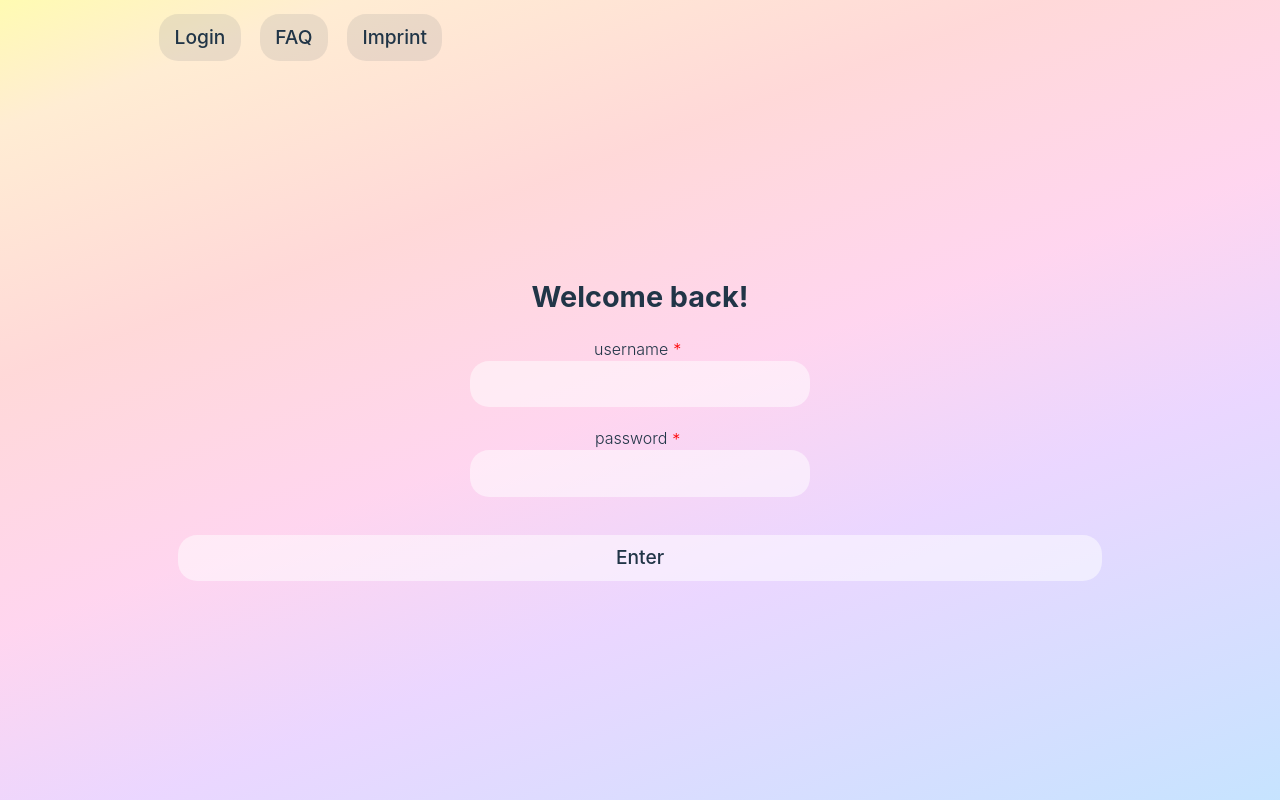
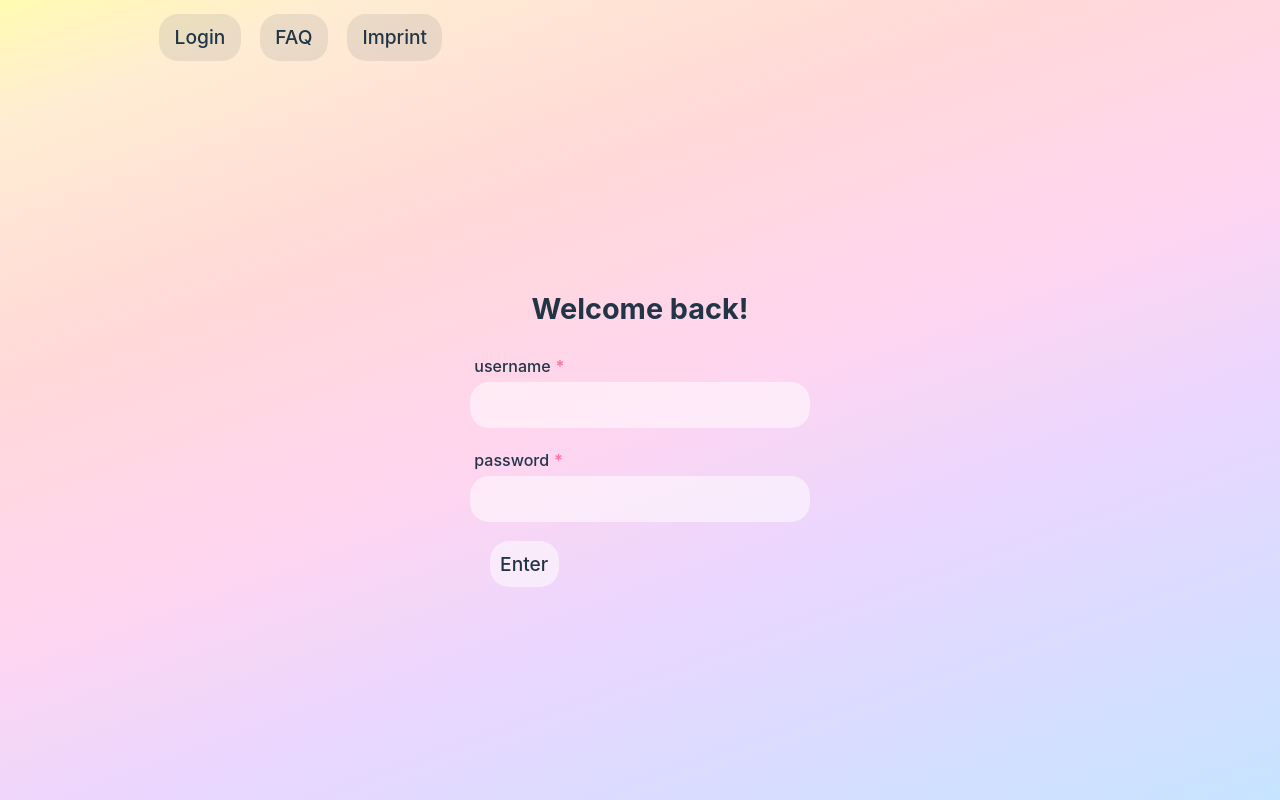
Before and after one commit to extra-jalapenos/apprendio-flashcard-app-frontend, a React (Vite) app: page /login in a window 1280 px wide. Built offline with nearby package versions, Linux system fonts and the light colour scheme.

Commit message:
improve login/register flow

```diff
--- a/src/components/login/Form.jsx
+++ b/src/components/login/Form.jsx
@@ -1,16 +1,14 @@
 import "./style.css"
 
-export default function Form ({ handleSubmit, handleInput }) {
+export default function Form ({ prefill, handleSubmit, handleInput }) {
+  const username = prefill.username || ""
+  const password = prefill.password || ""
   return (
     <form className="form" onChange={handleInput} onSubmit={handleSubmit}>
-      <div>
-        <p className="formfield-label required">username</p>
-        <input className="formfield" name="username" autoComplete="username" />
-      </div>
-      <div>
-        <p className="formfield-label required">password</p>
-        <input className="formfield" name="password" type="password" autoComplete="password" />
-      </div>
+      <p className="formfield-label required">username</p>
+      <input className="formfield" name="username" autoComplete="username" defaultValue={username}/>
+      <p className="formfield-label required">password</p>
+      <input className="formfield" name="password" type="password" autoComplete="password" defaultValue={password} />
       <button value={"Submit"}>Enter</button>
     </form>
   )
--- a/src/components/login/Login.jsx
+++ b/src/components/login/Login.jsx
@@ -7,10 +7,14 @@ import Form from "./Form"
 export default function Login () {
 
   const { setUser } = useContext(userContext)
+  const initUser = {
+    username: "",
+    password: ""
+  }
 
   const navigate = useNavigate()
   const [failedLogin, setFailedLogin] = useState(false)
-  const [loginData, setLoginData] = useState(null)
+  const [loginData, setLoginData] = useState(initUser)
 
   const resetPage = () => {
     setLoginData(null)
@@ -55,13 +59,13 @@ export default function Login () {
   return (
     <div className="center">
       <h2>Welcome back!</h2>
-      <Form name="login" handleInput={handleInput} handleSubmit={handleSubmit} />
+      <Form name="login" prefill={loginData} handleInput={handleInput} handleSubmit={handleSubmit} />
       {loginData !== null && failedLogin === true &&
         (
         <div>
           <h3>Oh hi, {loginData.username}!</h3>
           <p>You seem to have forgotten your login details – or did you want to create an account?</p>
-          <button className="green" onClick={() => navigate("/register")}>Create Account</button>
+          <button className="green" onClick={() => navigate(`/register?username=${loginData.username}`)}>Create Account</button>
           <button className="red" onClick={resetPage}>Re-try login</button>
         </div>
         )
--- a/src/components/login/Register.jsx
+++ b/src/components/login/Register.jsx
@@ -3,13 +3,16 @@ import { headers } from "../../helpers/constants"
 import { useNavigate } from "react-router"
 import { userContext } from "../../context"
 import Form from "./Form"
+import { useSearchParams } from "react-router-dom";
 
 export default function Register () {
 
   const { setUser } = useContext(userContext)
+  let [searchParams, setSearchParams] = useSearchParams();
+  const username = searchParams.get("username")
 
   const navigate = useNavigate()
-  const [signupData, setSignupData] = useState(null)
+  const [signupData, setSignupData] = useState({ username })
 
   const handleInput = (event) => {
     const { name, value } = event.target
@@ -57,7 +60,7 @@ export default function Register () {
       </div>
       <h2>Hi, so nice to meet you!</h2>
       <p>Create your account and start right away!</p>
-      <Form name="signup" handleInput={handleInput} handleSubmit={handleSubmit}/>
+      <Form name="signup" prefill={signupData} handleInput={handleInput} handleSubmit={handleSubmit}/>
     </div>
   )
 }
--- a/src/components/login/style.css
+++ b/src/components/login/style.css
@@ -1,17 +1,22 @@
 .form {
-  margin: 1rem;
   display: grid;
-  grid-gap: 1em;
+  place-content: center;
+  justify-items: start;
 }
+
 .formfield-label {
   color: var(--darkgrey);
   font-size: smaller;
   margin: 0;
-  padding: 0;
+  padding: 0.25em;
 }
 
 .formfield {
   margin: 0;
+}
+
+.formfield + .formfield-label {
+  margin-top: 1em;
 }
 
 .banner {
--- a/src/index.css
+++ b/src/index.css
@@ -19,6 +19,12 @@
   --green: rgba(52, 98, 86, 0.8);
   --blue: rgba(26, 64, 99, 0.8);
   --violet: rgba(59, 0, 119, 0.8);
+
+  --buttongreen: rgba(82, 202, 146, 0.5);
+  --buttonblue: rgba(29, 136, 172, 0.5);
+  --buttonpink: rgba(255, 8, 119, 0.5);
+  --links: rgb(114, 114, 255);
+
   --white: rgba(116, 116, 116, 0.33);
   --grey: rgba(150, 150, 150, 0.5);
   --buttonbackground: rgba(40, 40, 40, 0.333);
@@ -38,6 +44,7 @@
 #root {
   height: 100vh;
   width: 100vw;
+  min-width: fit-content;
   max-width: 1000px;
   display: grid;
   grid-template-areas: "header"
@@ -49,7 +56,7 @@
 :root, textarea {
   font-family: Inter, system-ui, Avenir, Helvetica, Arial, sans-serif;
   line-height: 1.5;
-  font-weight: 300;
+  font-weight: 500;
 }
 
 h1, h2, h3, h4 {
@@ -69,11 +76,12 @@ p {
 
 a {
   font-weight: 500;
-  color: #646cff;
+  color: var(--links);
   text-decoration: inherit;
 }
+
 a:hover {
-  color: #535bf2;
+  text-decoration: underline;
 }
 
 body {
@@ -139,7 +147,8 @@ input, button, .circlebutton {
 .required::after {
   content: "*";
   padding: 0.3em;
-  color: red
+  font-weight: bolder;
+  color: rgb(255, 117, 161)
 }
 
 .circlebutton {
@@ -154,15 +163,15 @@ input, button, .circlebutton {
 }
 
 .green {
-  background-color: var(--lightgreen);
+  background-color: var(--buttongreen);
 }
 
 .blue {
-  background-color: var(--lightblue);
+  background-color: var(--buttonblue);
 }
 
 .red {
-  background-color: var(--hotpink);
+  background-color: var(--buttonpink);
 }
 
 .delete {
@@ -262,9 +271,10 @@ textarea {
     --green: rgba(56, 255, 149, 0.3);
     --blue: rgba(67, 164, 255, 0.3);
     --violet: rgba(188, 121, 255, 0.3);
-    --lightgreen: rgba(106, 232, 203, 0.5);
-    --lightblue: rgba(113, 219, 255, 0.5);
-    --hotpink: rgba(255, 83, 189, 0.5);
+    --buttongreen: rgba(106, 232, 203, 0.5);
+    --buttonblue: rgba(113, 219, 255, 0.5);
+    --buttonpink: rgba(255, 83, 189, 0.5);
+    --links: rgb(67,164,255);
     --buttonbackground: rgba(150, 150, 150, 0.2);
     --lightWhite: rgba(255,255,255, 0.5);
     --lightestWhite: rgba(255,255,255, 0.3);
```
